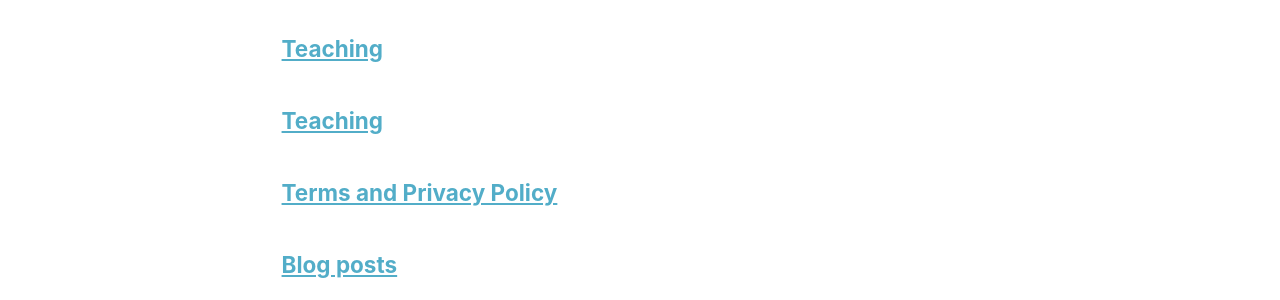
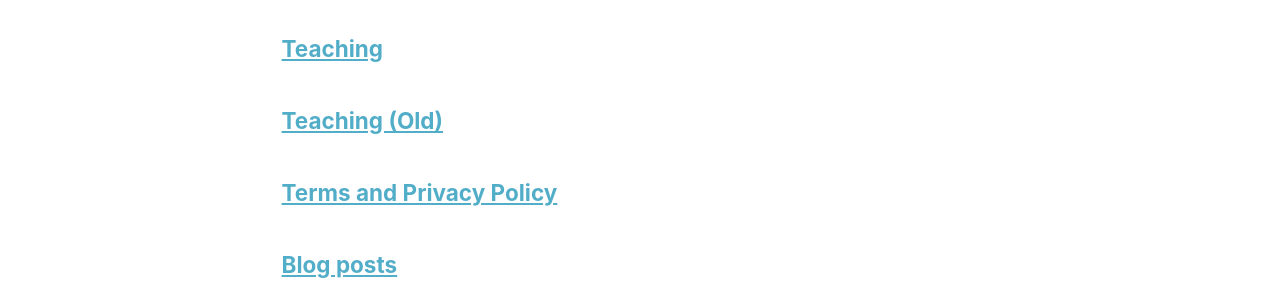
Before and after one commit to maxemerick/maxemerick.github.io, a Jekyll site: the page built from _pages/page-archive.html, in a window 1280 px wide and 900 px high, scrolled down 1279 px. Shown: the part 154-454 px from the top of the window. Built offline with Jekyll 4.4.1, drawn with Linux system fonts in a browser that asks for light colours.

Commit message:
Update teaching_old.html

```diff
--- a/_pages/teaching_old.html
+++ b/_pages/teaching_old.html
@@ -1,12 +1,12 @@
 ---
 layout: archive
-title: "Teaching"
+title: "Teaching (Old)"
 permalink: /teaching_old/
 author_profile: true
 ---
 
 {% include base_path %}
 
-{% for post in site.teaching reversed %}
+{% for post in site.teaching_old reversed %}
   {% include archive-single.html %}
 {% endfor %}
```
